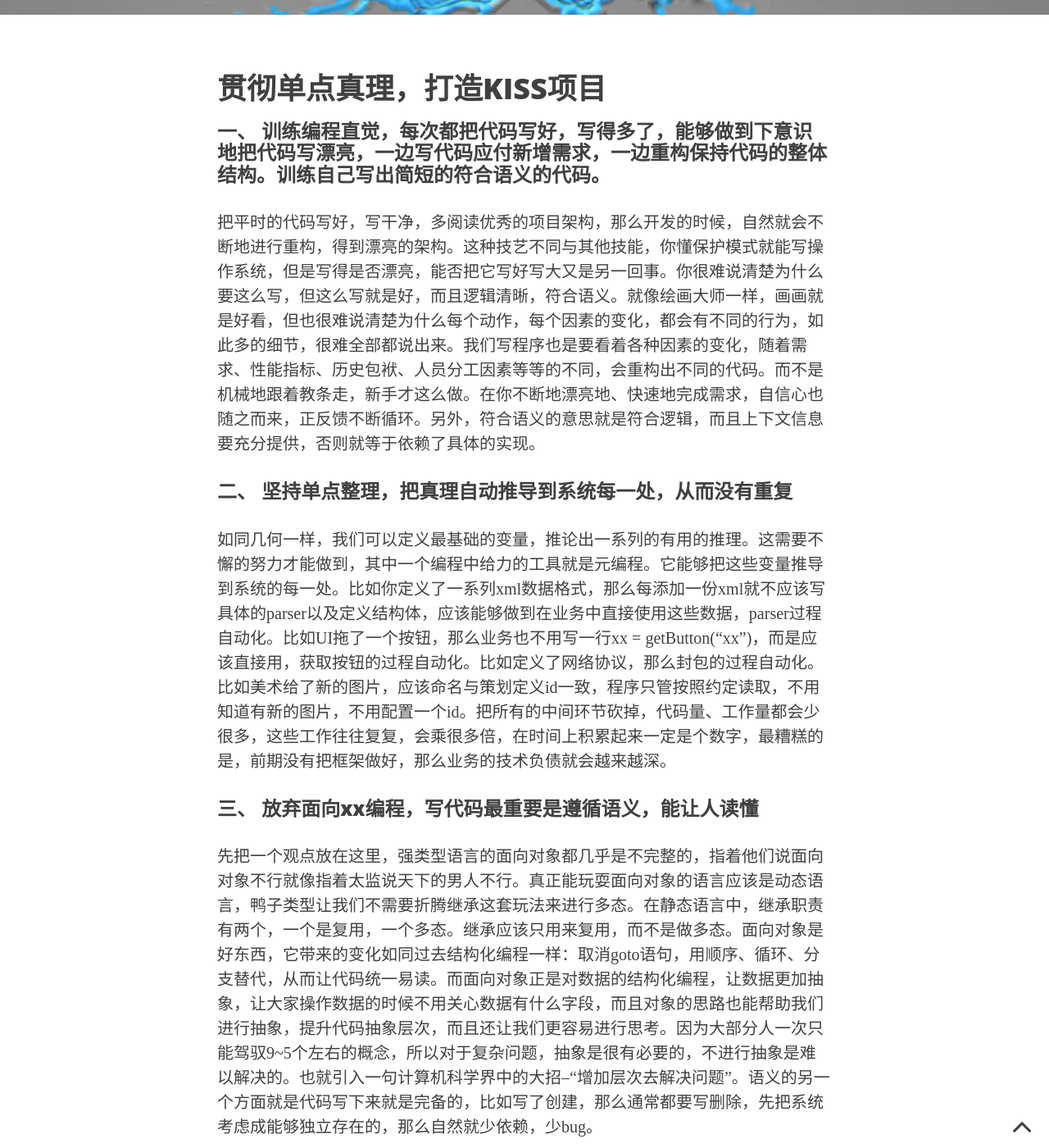
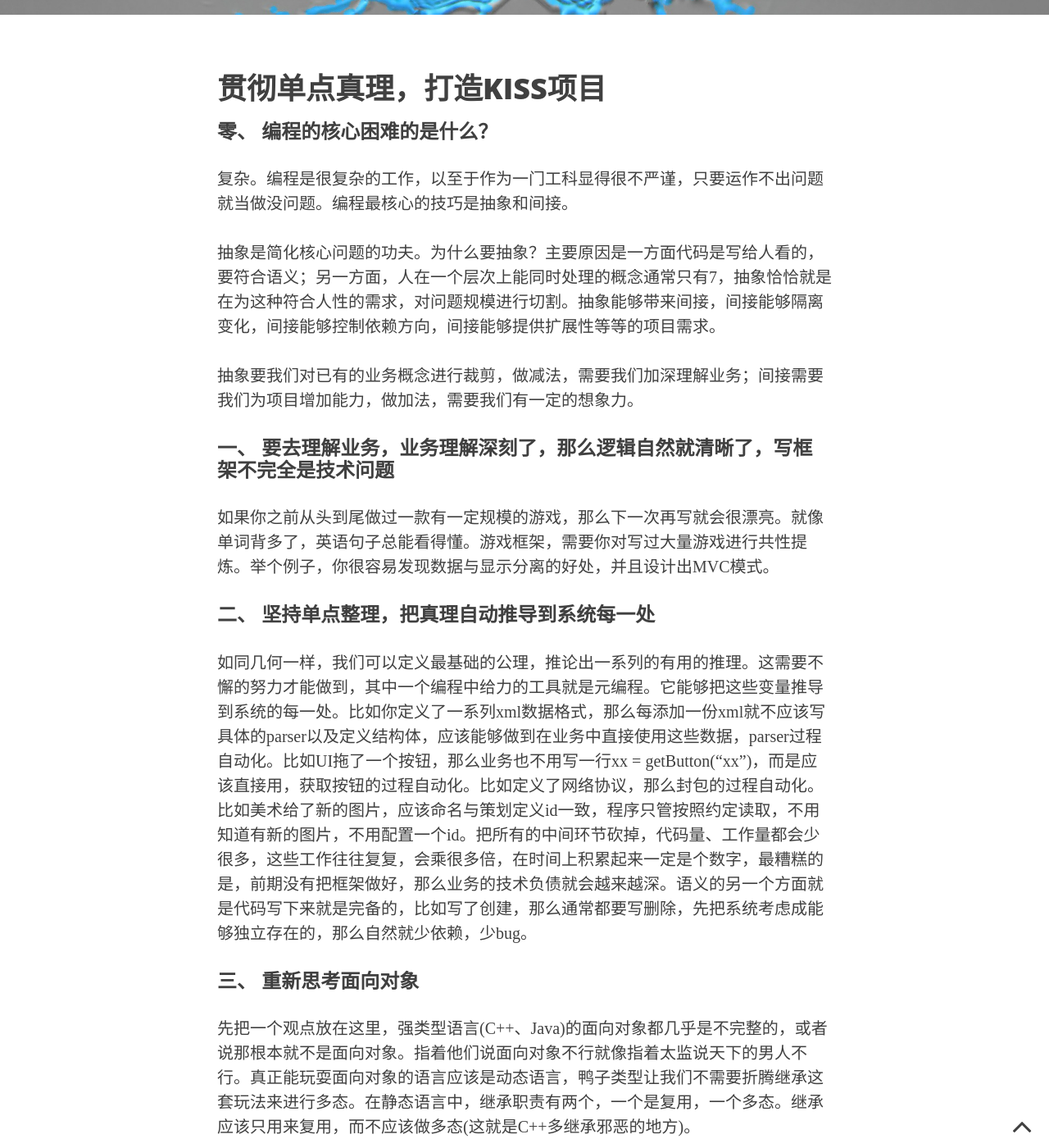
Before and after one commit to fonzieyang/fonzieyang.github.com, a Jekyll site: the page built from _posts/2015-02-02-how-kiss-work.md, in a window 1280 px wide and 1400 px high, scrolled down 436 px. Shown: the whole window at 82% size. Built offline with Jekyll 4.4.1, drawn with Linux system fonts in a browser that asks for light colours; nearby versions of some CDN libraries; comment, search, counter and statistics services are not loaded; some of the changed text lies outside the part shown.

Commit message:
update post

```diff
--- a/_posts/2015-02-02-how-kiss-work.md
+++ b/_posts/2015-02-02-how-kiss-work.md
@@ -2,7 +2,7 @@
 
 layout:     post
 title:      "贯彻单点真理，打造KISS项目"
-subtitle:   "干货心得分享"
+subtitle:   "开发心得分享"
 author:     "Fonzie"
 categories: 心得
 tags: [心得, tag]
@@ -13,36 +13,44 @@ header-img: "img/drop-of-water-597109_1920.jpg"
 
 # 贯彻单点真理，打造KISS项目
 
-### 一、 训练编程直觉，每次都把代码写好，写得多了，能够做到下意识地把代码写漂亮，一边写代码应付新增需求，一边重构保持代码的整体结构。训练自己写出简短的符合语义的代码。
+
+### 零、 编程的核心困难的是什么？
+
+复杂。编程是很复杂的工作，以至于作为一门工科显得很不严谨，只要运作不出问题就当做没问题。编程最核心的技巧是抽象和间接。
+
+抽象是简化核心问题的功夫。为什么要抽象？主要原因是一方面代码是写给人看的，要符合语义；另一方面，人在一个层次上能同时处理的概念通常只有7，抽象恰恰就是在为这种符合人性的需求，对问题规模进行切割。抽象能够带来间接，间接能够隔离变化，间接能够控制依赖方向，间接能够提供扩展性等等的项目需求。
+
+抽象要我们对已有的业务概念进行裁剪，做减法，需要我们加深理解业务；间接需要我们为项目增加能力，做加法，需要我们有一定的想象力。
+
+### 一、 要去理解业务，业务理解深刻了，那么逻辑自然就清晰了，写框架不完全是技术问题
+
+如果你之前从头到尾做过一款有一定规模的游戏，那么下一次再写就会很漂亮。就像单词背多了，英语句子总能看得懂。游戏框架，需要你对写过大量游戏进行共性提炼。举个例子，你很容易发现数据与显示分离的好处，并且设计出MVC模式。
 
 
-把平时的代码写好，写干净，多阅读优秀的项目架构，那么开发的时候，自然就会不断地进行重构，得到漂亮的架构。这种技艺不同与其他技能，你懂保护模式就能写操作系统，但是写得是否漂亮，能否把它写好写大又是另一回事。你很难说清楚为什么要这么写，但这么写就是好，而且逻辑清晰，符合语义。就像绘画大师一样，画画就是好看，但也很难说清楚为什么每个动作，每个因素的变化，都会有不同的行为，如此多的细节，很难全部都说出来。我们写程序也是要看着各种因素的变化，随着需求、性能指标、历史包袱、人员分工因素等等的不同，会重构出不同的代码。而不是机械地跟着教条走，新手才这么做。在你不断地漂亮地、快速地完成需求，自信心也随之而来，正反馈不断循环。另外，符合语义的意思就是符合逻辑，而且上下文信息要充分提供，否则就等于依赖了具体的实现。
+### 二、 坚持单点整理，把真理自动推导到系统每一处
+
+如同几何一样，我们可以定义最基础的公理，推论出一系列的有用的推理。这需要不懈的努力才能做到，其中一个编程中给力的工具就是元编程。它能够把这些变量推导到系统的每一处。比如你定义了一系列xml数据格式，那么每添加一份xml就不应该写具体的parser以及定义结构体，应该能够做到在业务中直接使用这些数据，parser过程自动化。比如UI拖了一个按钮，那么业务也不用写一行xx = getButton("xx")，而是应该直接用，获取按钮的过程自动化。比如定义了网络协议，那么封包的过程自动化。比如美术给了新的图片，应该命名与策划定义id一致，程序只管按照约定读取，不用知道有新的图片，不用配置一个id。把所有的中间环节砍掉，代码量、工作量都会少很多，这些工作往往复复，会乘很多倍，在时间上积累起来一定是个数字，最糟糕的是，前期没有把框架做好，那么业务的技术负债就会越来越深。语义的另一个方面就是代码写下来就是完备的，比如写了创建，那么通常都要写删除，先把系统考虑成能够独立存在的，那么自然就少依赖，少bug。
+
+### 三、 重新思考面向对象
+
+先把一个观点放在这里，强类型语言(C++、Java)的面向对象都几乎是不完整的，或者说那根本就不是面向对象。指着他们说面向对象不行就像指着太监说天下的男人不行。真正能玩耍面向对象的语言应该是动态语言，鸭子类型让我们不需要折腾继承这套玩法来进行多态。在静态语言中，继承职责有两个，一个是复用，一个多态。继承应该只用来复用，而不应该做多态(这就是C++多继承邪恶的地方)。
+
+从历史的角度来看，面向对象是好东西，它带来的变化如同过去代码的结构化编程一样：取消goto语句，用顺序、循环、分支替代，从而让代码统一易读。而面向对象则是对数据的结构化编程，让数据更加抽象，让大家操作数据的时候不用关心数据有什么字段，而且对象的思路也能帮助我们进行抽象，提升代码抽象层次，而且还让我们更容易进行思考。
+
+### 四、 提前构建好，胜于等待需求冲击。有些东西易放难收，前期就把抽象做起来
+
+杀鸡用牛刀是没问题的。对于全局性的接口，要一开始就把接口打磨干净，信息传递完整，把简单的完整的信息留给用户。如果项目中扩散着各种因为这个接口导致的脏代码，想在后面再收，那就很痛苦了。一些东西确实需要提前想清楚。比如热更新的支持、性能指标、UI系统等等。
+
+### 五、 分层模式是最好的架构，每个层面实实在在地解决一些实际问题
+
+分层的优点在于，依赖方向得到最好的控制，而且代码复用高、耦合低。每个层次有自己的核心问题，比如引擎这一层就是做一些业务无关的功能，比如渲染器、物理引擎。比如框架层就是为业务支撑的，着眼于开发效率。分层架构的另一个好处是增加人手分工也是很容易的事情。
+
+一个好的框架，能让业务逻辑清晰简单的意识，让用户的每一行代码都应该在解决业务问题，而且还能让业务问题简化。
 
 
-### 二、 坚持单点整理，把真理自动推导到系统每一处，从而没有重复
+### 六、 训练编程直觉，训练自己写出简短的符合语义的代码。每次都把代码写好，写得多了，能够做到下意识地把代码写漂亮。
 
-如同几何一样，我们可以定义最基础的变量，推论出一系列的有用的推理。这需要不懈的努力才能做到，其中一个编程中给力的工具就是元编程。它能够把这些变量推导到系统的每一处。比如你定义了一系列xml数据格式，那么每添加一份xml就不应该写具体的parser以及定义结构体，应该能够做到在业务中直接使用这些数据，parser过程自动化。比如UI拖了一个按钮，那么业务也不用写一行xx = getButton("xx")，而是应该直接用，获取按钮的过程自动化。比如定义了网络协议，那么封包的过程自动化。比如美术给了新的图片，应该命名与策划定义id一致，程序只管按照约定读取，不用知道有新的图片，不用配置一个id。把所有的中间环节砍掉，代码量、工作量都会少很多，这些工作往往复复，会乘很多倍，在时间上积累起来一定是个数字，最糟糕的是，前期没有把框架做好，那么业务的技术负债就会越来越深。
 
-### 三、 放弃面向xx编程，写代码最重要是遵循语义，能让人读懂
+> 程序设计就是语言设计 --松本弘田
 
-先把一个观点放在这里，强类型语言的面向对象都几乎是不完整的，指着他们说面向对象不行就像指着太监说天下的男人不行。真正能玩耍面向对象的语言应该是动态语言，鸭子类型让我们不需要折腾继承这套玩法来进行多态。在静态语言中，继承职责有两个，一个是复用，一个多态。继承应该只用来复用，而不是做多态。面向对象是好东西，它带来的变化如同过去结构化编程一样：取消goto语句，用顺序、循环、分支替代，从而让代码统一易读。而面向对象正是对数据的结构化编程，让数据更加抽象，让大家操作数据的时候不用关心数据有什么字段，而且对象的思路也能帮助我们进行抽象，提升代码抽象层次，而且还让我们更容易进行思考。因为大部分人一次只能驾驭9~5个左右的概念，所以对于复杂问题，抽象是很有必要的，不进行抽象是难以解决的。也就引入一句计算机科学界中的大招--“增加层次去解决问题”。语义的另一个方面就是代码写下来就是完备的，比如写了创建，那么通常都要写删除，先把系统考虑成能够独立存在的，那么自然就少依赖，少bug。
-
-### 四、 要去理解业务，业务理解深刻了，那么逻辑自然就清晰了，写框架不完全是技术问题
-
-在一些领域，业务知识有比较高的门槛，比如游戏引擎。因为游戏引擎是来自游戏，而不是先有引擎再有游戏。特别是游戏框架，也是对你写过大量游戏的共性提炼。知道游戏中这样处理数据会方便策划、程序协作，知道怎样处理UI来方便美术、程序合作，知道怎么做，才能够支持线上调试，哪些客户端出了问题，怎么解决。再举个例子，新手引导，通常会有多个步骤，每个步骤都是一些行为，而这些行为可能要求做数据分析记录（统计留存等等）。比如战斗逻辑，技能怎么组织等等，这些最起码都要做过一遍。说个题外话，我始终认为游戏的业务开发不应该采用强类型语言，lua是个非常完美的选择。
-
-### 五、 提前构建好，胜于等待需求冲击。有些东西易放难收，前期就把抽象做起来
-
-有人说，我写代码都是等待需求去冲刷，所以代码即是很丑但是能工作，留着也没关系。对此，我的观点是：杀鸡用牛刀是没问题的，对于全局的接口的部分，一定要一开始就把接口打磨干净，把极致的简单留给用户。面对脏代码，业务相关的逻辑可以这么做，但是对于对系统级别的灰色部分，必须程序员自己去抓。比如IOS用了C++就很难做动态更新。比如项目中扩散着各种性能不佳的代码，想在后面再收，那就很痛苦了。一些东西确实需要提前想清楚。比如热更新的支持、性能指标、数据结构、用户怎么使用你的接口。
-
-### 六、 分层模式是最好的架构，每个层面实实在在地解决一些实际问题
-
-一个好的框架，最起码有一个让业务逻辑清晰简单的意识，尽量让用户的每一行代码都应该在解决业务问题，而且还能让业务问题简化。扎实的基本功体现在框架上，要在性能、易用性、开发效率等等重要性质中取一个权衡。比如之前写的为静态数据写解析程序就不是业务逻辑，可以在框架层面砍掉。比如网络协议逻辑也不是业务逻辑，由框架提供。更细致一点，对于技能的实现，冷却、吟唱这些都不用实现具体某个技能的人去关心。新手引导增加新的引导方式，不需要关心引导系统中的步骤以及数据分析等等。
-
-### 七、 提升自己的视野，不要局限自己为程序员，不要仅仅写代码，作为程序员要加强学习能力来面对变化，胜负往往在代码之外
-
-一个项目，事在人为，不同人做出来就是不一样。市场崩了，有些人就是赚。
-
-### 八、 上面的都是错的
-
-就像之前写的，细节太多了，你总能找到反例的情况。如果要每种情况都对，那就上面都应该写鸡汤废话。
+只知道要符合语义并不够，还要知道怎么才能做到。把平时的代码写好，写干净，多阅读优秀的项目架构，那么开发的时候，自然就会不断地进行重构，得到漂亮的架构。也许你懂得保护模式就能开发操作系统，但是写得是否漂亮，能否把它写好写大又是另一回事。不断归纳总结进行高强度练习，时间长了，你很难说清楚为什么要这么写，但这么写就是好，而且逻辑清晰，符合语义。就像绘画大师一样，画画就是好看，但也很难说清楚为什么每个动作，每个因素的变化，都会有不同的行为，如此多的细节，不可能全部都说出来。我们写程序也是要看着各种因素的变化，随着需求、性能指标、历史包袱、人员分工因素等等的不同，会开发出不同的代码。而不是机械地跟着教条走，新手才这么做。在你不断地漂亮地、快速地完成需求，自信心也随之而来，正反馈不断循环。
--- a/_posts/2015-02-10-mobile-game-framework-design0.md
+++ b/_posts/2015-02-10-mobile-game-framework-design0.md
@@ -5,7 +5,7 @@ title:      "手游框架设计&lt;零&gt;"
 subtitle:   "过去一年的框架设计总结，站在巨人的肩膀上"
 author:     "Fonzie"
 categories: 游戏开发
-tags: [回忆, tag]
+tags: [心得, tag]
 header-img: "img/lf2.jpg"
 
 ---
--- a/about.html
+++ b/about.html
@@ -5,11 +5,9 @@ description: "Who's Fonzie?"
 header-img: "img/heroes2.jpg"
 ---
 
-<p>Fonzie是什么？可能你会问，包括我。他出现在Friends中第五季，没人知道他是谁，正如现在的我。那么我是谁？</p>
+<p>Fonzie是谁？可能你会问，包括我也问过。他出现在Friends中第五季，没人知道他是谁，正如现在的我。那么我是谁？</p>
 
-<p>宅男，爱看动漫美剧，喜欢独立游戏，AB站上也许会看到我，github上有我毕业前开发的游戏，感兴趣可以clone下来玩玩。</p>
-
-<p>程序员，兵器是2014 Macbook Pro 13'。技术路线比较杂，从继电器到x86保护模式，从编译器到操作系统，从OpenGL到游戏引擎，从C/C++到Lisp/Lua，从Cocos到Unity3D，从VisualStudio到Emacs都懂一点。擅长的是架构设计，开发最本质的能力是对业务的理解能力以及代码的驾驭能力（抽象的能力）。让符合语义逻辑的尽可能简单的代码，完成最大的工作，保持单点真理，通过元编程推导到系统的每一处。编程是需要创意的工作，谨记及时重构，时时重构。设计出灵巧的机制，写出精巧的代码，是我在工作上获得满足感的源泉。</p>
+<p>技术宅，爱看动漫美剧，喜欢独立游戏，喜欢Dota，AB站上也许会看到我，<a href="https://github.com/{{ site.github_username }}">github</a>上有我毕业前开发的项目，感兴趣可以clone下来玩玩。技术路线比较杂，从继电器到x86保护模式，从编译器到操作系统，从OpenGL到游戏引擎，从C/C++到Lisp/Lua，从Cocos到Unity3D，从VisualStudio到Emacs都懂一点。</p>
 
 <p>游戏开发者，从小玩到大，让我有着一个游戏梦，让我志于加入游戏行业的作品是3DO的《英雄无敌2：忠诚的代价》。</p>
 
```
Also changed, not shown: _posts/2015-02-03-effective-living.md (+1 -1 lines), _posts/2015-02-09-html5-testing.md (+1 -1 lines), tags.html (+6 -4 lines).
